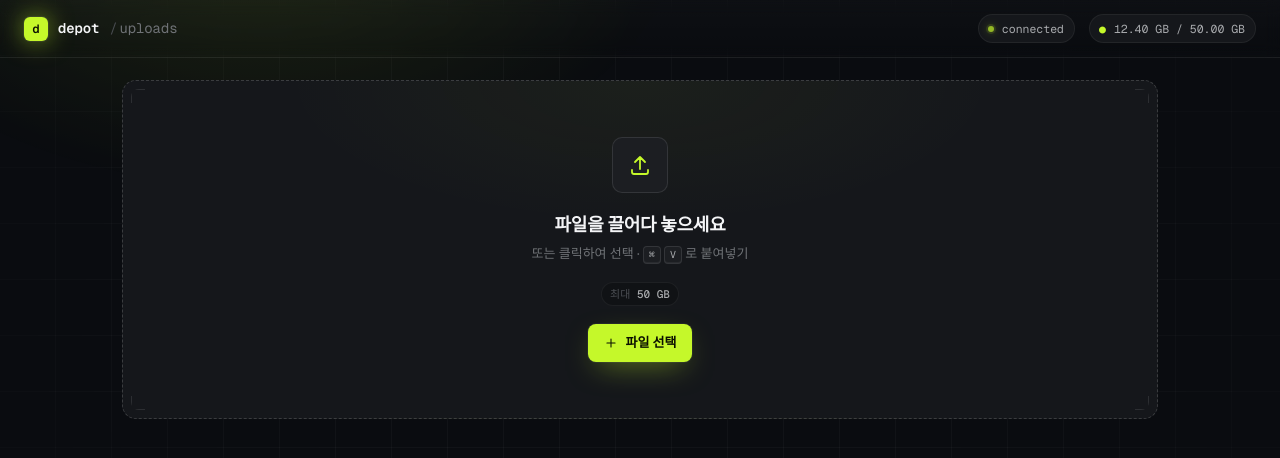
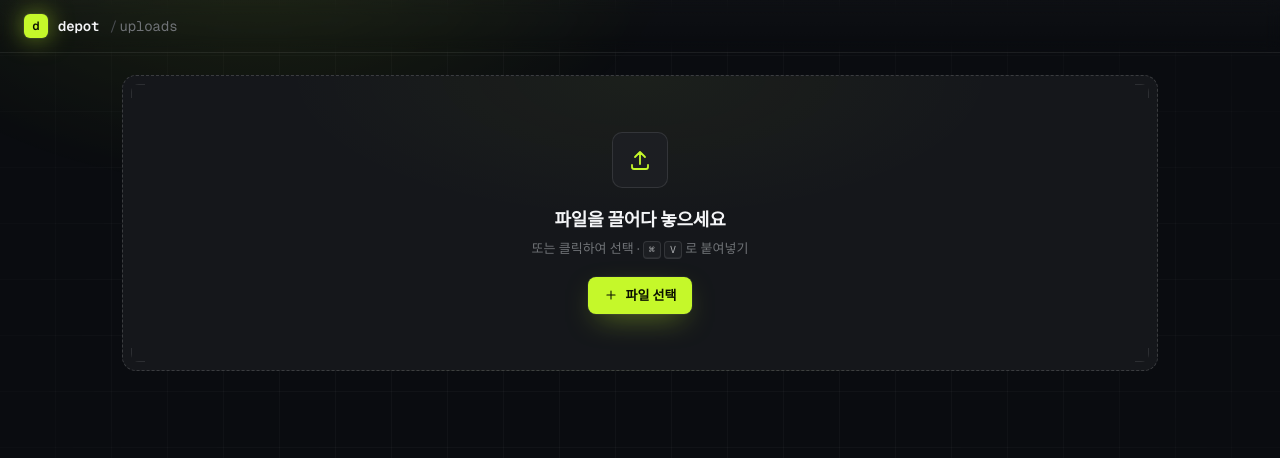
Before and after one commit to ggm77/depot-frontend, a React (Vite) app: page / in a window 1280 px wide. Shown: the top 458 px of the page. Built offline with nearby package versions, Linux system fonts and the light colour scheme.

Commit message:
refactor: 서버와 무관한 하드코딩 정보 전부 제거

```diff
--- a/src/App.tsx
+++ b/src/App.tsx
@@ -17,8 +17,6 @@ const ACCENT_MAP: Record<string, string> = {
   '#ff5ad1': 'magenta',
   '#ffb347': 'amber',
 };
-
-const STORAGE_MAX = 50 * 1024 * 1024 * 1024;
 
 interface FileLike {
   name: string;
@@ -202,18 +200,16 @@ export default function App() {
     return () => window.removeEventListener('paste', onPaste);
   }, [addFiles]);
 
-  const active    = items.filter((i) => i.status === 'uploading').length;
-  const queued    = items.filter((i) => i.status === 'queued').length;
-  const done      = items.filter((i) => i.status === 'done').length;
-  const totalSent = items.reduce((s, i) => s + i.sent, 0);
-  const storageUsed = 12.4 * 1024 * 1024 * 1024 + totalSent;
+  const active = items.filter((i) => i.status === 'uploading').length;
+  const queued = items.filter((i) => i.status === 'queued').length;
+  const done   = items.filter((i) => i.status === 'done').length;
 
   const isUploading = active > 0;
 
   return (
     <>
       <div className="app">
-        <TopBar used={storageUsed} max={STORAGE_MAX} />
+        <TopBar />
 
         <main className="main">
           {items.length === 0 ? (
@@ -298,7 +294,6 @@ export default function App() {
 
               <div className="foot-hints">
                 <span className="hint">파일을 여기에 끌어다 놓거나 <span className="kbd">⌘</span><span className="kbd">V</span> 로 붙여넣기</span>
-                <span className="hint">서버: depot-01 · region: ap-northeast-2</span>
               </div>
 
               <input ref={addMoreRef} type="file" multiple hidden onChange={(e) => {
--- a/src/components.tsx
+++ b/src/components.tsx
@@ -62,8 +62,7 @@ export interface ToastItem {
 }
 
 // ── Top bar ──────────────────────────────────────────────────────────
-export function TopBar({ used, max }: { used: number; max: number }) {
-  const pct = Math.min(100, Math.round((used / max) * 100));
+export function TopBar() {
   return (
     <div className="topbar">
       <div className="brand">
@@ -71,15 +70,6 @@ export function TopBar({ used, max }: { used: number; max: number }) {
         <span>depot</span>
         <span className="brand-path">uploads</span>
       </div>
-      <div className="topbar-spacer" />
-      <span className="status-pill" title="서버 연결 상태">
-        <span className="dot" />
-        <span className="label">connected</span>
-      </span>
-      <span className="status-pill" title="스토리지 사용량">
-        <span style={{ color: pct > 80 ? 'var(--warn)' : 'var(--accent)' }}>●</span>
-        <span>{formatBytes(used)} / {formatBytes(max)}</span>
-      </span>
     </div>
   );
 }
@@ -140,10 +130,6 @@ export function DropZone({ onFiles, active, setActive }: {
       <p className="dz-sub">
         또는 클릭하여 선택 · <span className="kbd">⌘</span> <span className="kbd">V</span> 로 붙여넣기
       </p>
-
-      <div className="dz-meta">
-        <span className="tag">최대 <b>50 GB</b></span>
-      </div>
 
       <div className="dz-actions" onClick={(e) => e.stopPropagation()}>
         <button type="button" className="btn-primary" onClick={() => inputRef.current?.click()}>
```
